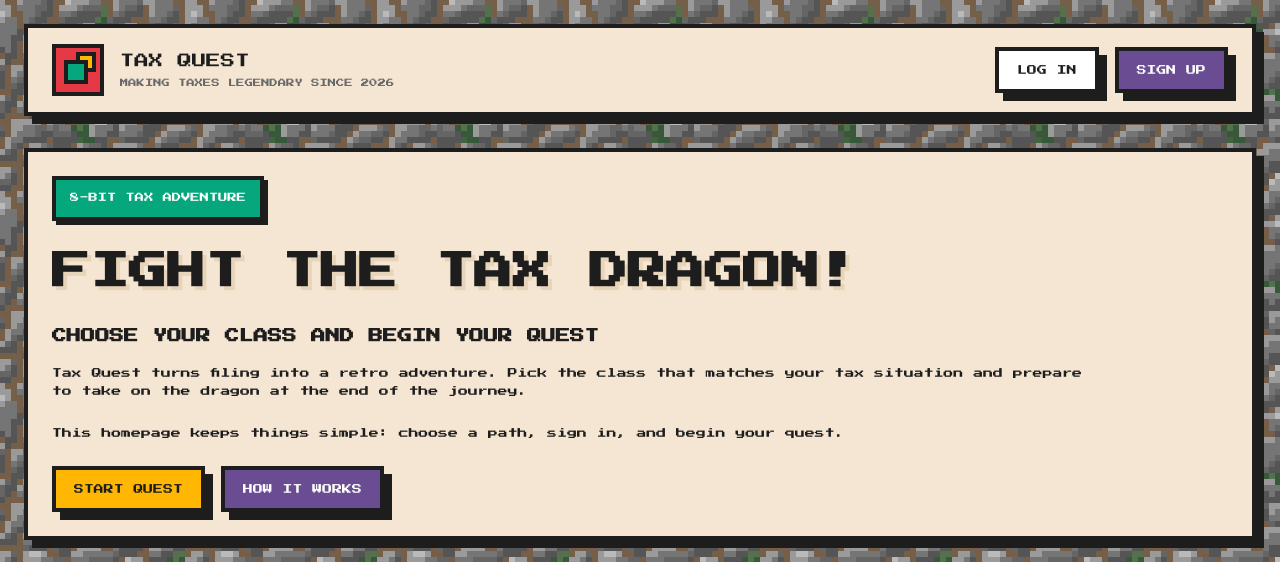
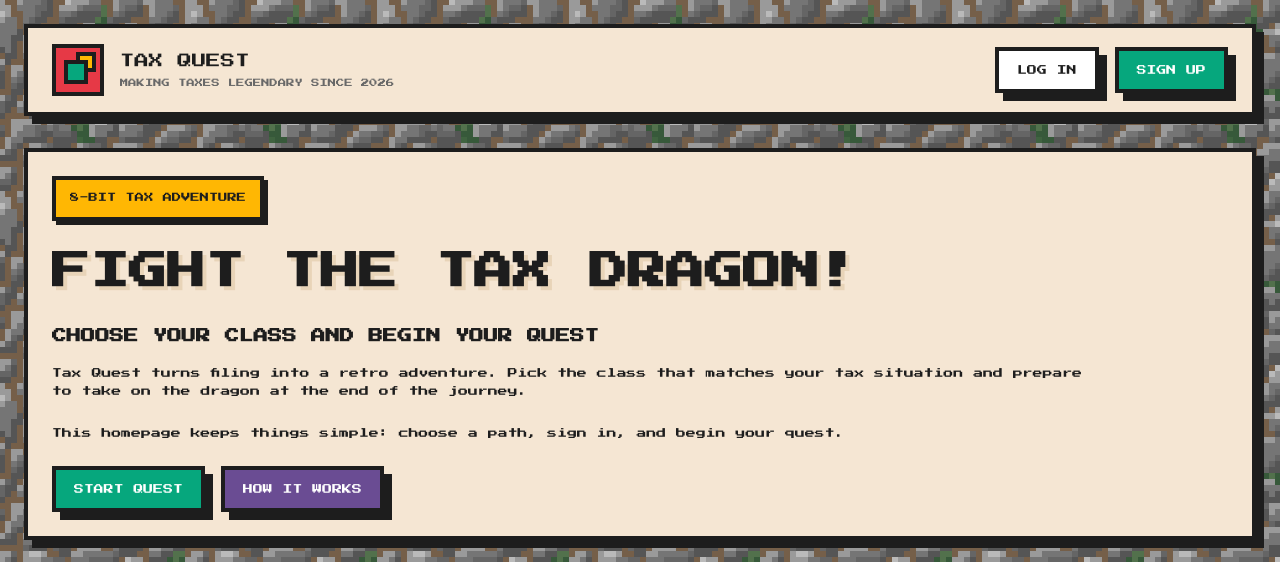
Before and after one commit to Thomas-writes/HackKU-26, a plain HTML site: page index.html in a window 1280 px wide. Shown: the top 562 px of the page. Drawn offline with Linux system fonts and the light colour scheme.

Commit message:
change colors

```diff
--- a/index.html
+++ b/index.html
@@ -159,12 +159,13 @@
     }
 
     .btn-signup {
-      background: var(--dungeon-purple);
+      background: var(--health-potion);
       color: var(--pixel-white);
     }
 
     .btn-start {
-      background: var(--gold-coin);
+      background: var(--health-potion);
+      color: var(--pixel-white);
     }
 
     .btn-magic {
@@ -216,8 +217,7 @@
       display: inline-block;
       border: var(--border);
       box-shadow: 4px 4px 0 var(--shadow-black);
-      background: var(--health-potion);
-      color: var(--pixel-white);
+      background: var(--gold-coin);
       padding: 10px 14px;
       margin-bottom: var(--space-3);
       font-size: 0.58rem;
```
